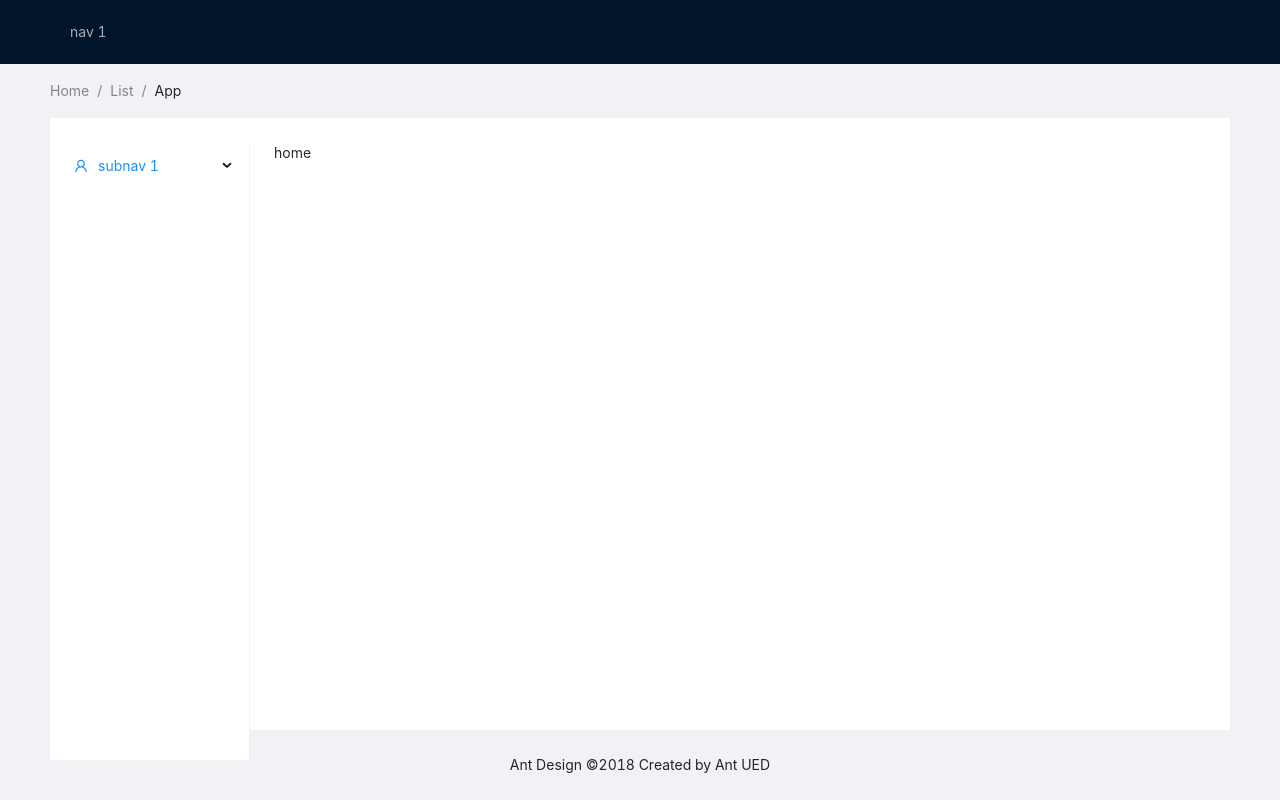
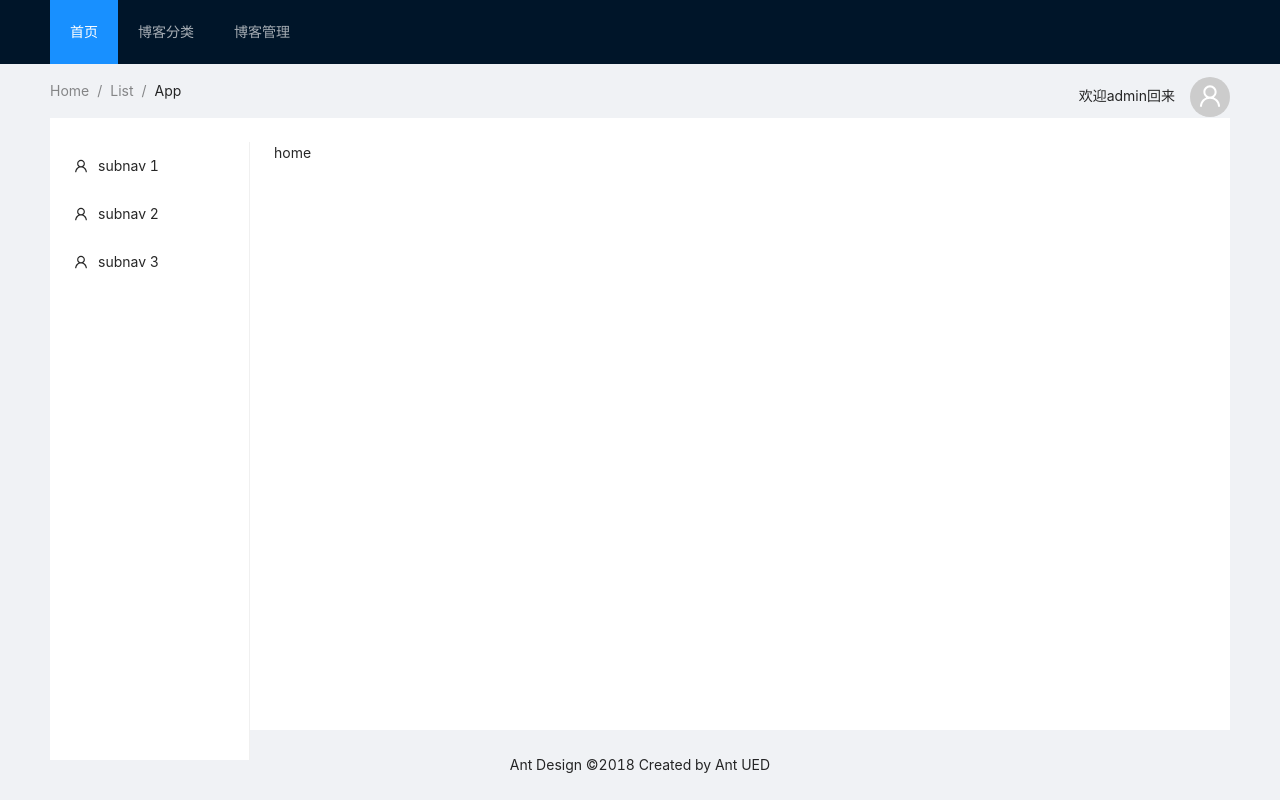
Before and after one commit to cheng296/MyBlog, a React (Create React App) app: page /#/home in a window 1280 px wide. Built offline with nearby package versions, Linux system fonts and the light colour scheme.

Commit message:
feat: 路由

```diff
--- /dev/null
+++ b/src/components/Footer.tsx
@@ -0,0 +1,11 @@
+import React from 'react'
+import { Layout } from 'antd';
+
+const { Footer } = Layout;
+
+
+export default function Footers() {
+  return (
+    <Footer style={{ textAlign: 'center' }}>Ant Design ©2018 Created by Ant UED</Footer>
+  )
+}
--- /dev/null
+++ b/src/components/Header.tsx
@@ -0,0 +1,48 @@
+import { Layout, Menu, Dropdown, Avatar } from 'antd';
+import type { MenuProps } from 'antd';
+import { UserOutlined } from '@ant-design/icons';
+
+const { Header } = Layout;
+
+const items1: MenuProps['items'] = [
+    {
+        key: '1',
+        label: `首页`,
+    },
+    {
+        key: '2',
+        label: `博客分类`
+    },
+    {
+        key: '3',
+        label: `博客管理`
+    }
+];
+const items: MenuProps['items'] = [
+    {
+        key: '1',
+        label: 'admin'
+    },
+    {
+        key: '2',
+        danger: true,
+        label: '退出',
+    },
+];
+export default function Headers() {
+    return (
+        <Header className="header">
+            <div className="logo" />
+            <Menu theme="dark" mode="horizontal" defaultSelectedKeys={['1']} items={items1} />
+
+            <div style={{ float: 'right' }}>
+                <span style={{ marginRight: '15px' }}>
+                    欢迎admin回来
+                </span>
+                <Dropdown menu={{ items }}>
+                    <Avatar size="large" icon={<UserOutlined />} />
+                </Dropdown>
+            </div>
+        </Header>
+    )
+}
--- a/src/views/SandBox/SandBox.tsx
+++ b/src/views/SandBox/SandBox.tsx
@@ -1,39 +1,37 @@
 import React from 'react'
 import { Outlet } from 'react-router-dom'
 import { Breadcrumb, Layout, Menu } from 'antd';
-import {UserOutlined } from '@ant-design/icons';
+import { UserOutlined } from '@ant-design/icons';
 import type { MenuProps } from 'antd';
 import './SandBox.css'
+import Headers from '../../components/Header';
+import Footers from '../../components/Footer';
 
-const { Header, Content, Footer, Sider } = Layout;
+const { Content, Sider } = Layout;
 
-const items1: MenuProps['items'] = [{
-  key: '1',
-  label: `nav 1`,
-}];
-
-const items2: MenuProps['items'] = [{
+const items2: MenuProps['items'] = [
+  {
     key: `sub$1`,
     icon: React.createElement(UserOutlined),
     label: `subnav 1`,
-
-      children: new Array(4).fill(null).map((_, j) => {
-        const subKey = 0 * 4 + j + 1;
-        return {
-          key: subKey,
-          label: `option${subKey}`,
-        };
-      }),
-    }];
+  },
+  {
+    key: `sub$2`,
+    icon: React.createElement(UserOutlined),
+    label: `subnav 2`,
+  },
+  {
+    key: `sub$3`,
+    icon: React.createElement(UserOutlined),
+    label: `subnav 3`,
+  }
+];
 
 
 export default function SandBox() {
   return (
     <Layout>
-        <Header className="header">
-          <div className="logo" />
-          <Menu theme="dark" mode="horizontal" defaultSelectedKeys={['2']} items={items1} />
-        </Header>
+      <Headers />
       <Content style={{ padding: '0 50px' }}>
         <Breadcrumb style={{ margin: '16px 0' }}>
           <Breadcrumb.Item>Home</Breadcrumb.Item>
@@ -55,7 +53,7 @@ export default function SandBox() {
           </Content>
         </Layout>
       </Content>
-        <Footer style={{ textAlign: 'center' }}>Ant Design ©2018 Created by Ant UED</Footer>
+      <Footers />
     </Layout>
   )
 }
```
Lines whose indentation alone changed are shown as unchanged.
